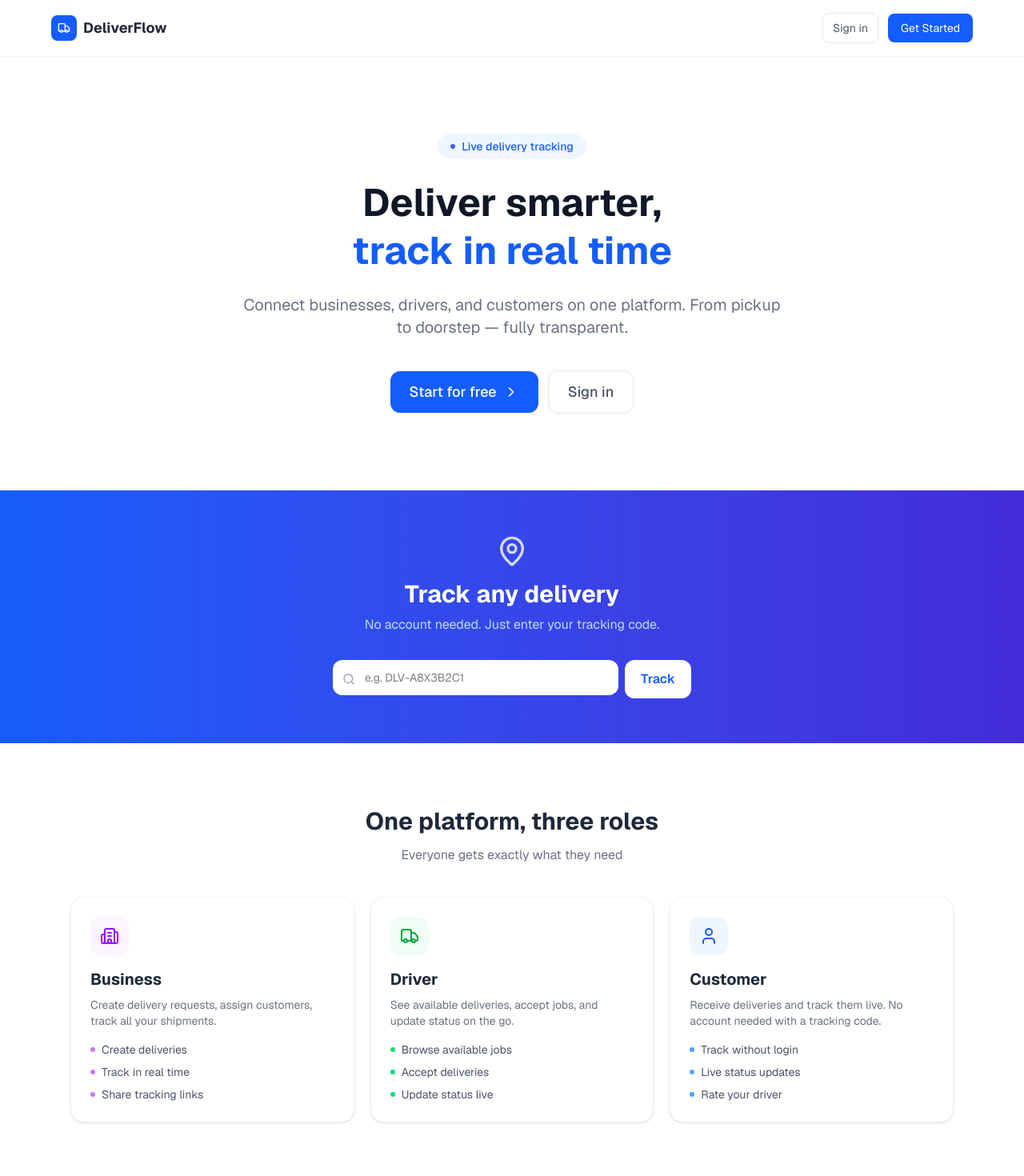
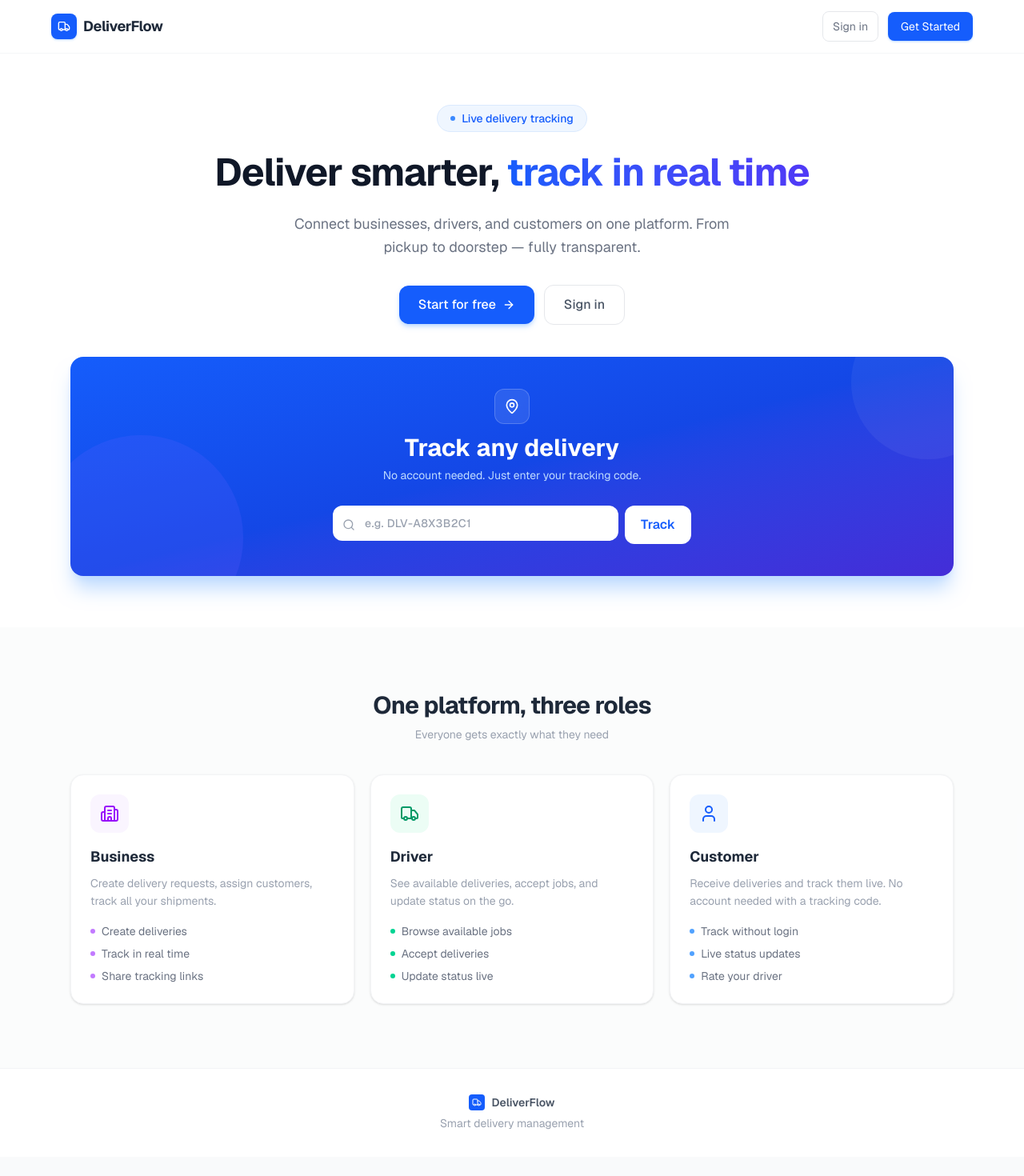
Before and after one commit to Alim1337/delivery-frontend, a Next.js app: page /landing in a window 1280 px wide. Shown: the top 1470 px of the page at 80% size. After the commit the page ends 1446 px from the top, so only its background shows below. Built offline with nearby package versions, Linux system fonts and the light colour scheme.

Commit message:
Update page.js

```diff
--- a/src/app/landing/page.js
+++ b/src/app/landing/page.js
@@ -1,6 +1,6 @@
 "use client";
 import Link from "next/link";
-import { Truck, Package, MapPin, Building2, User, ChevronRight, Search } from "lucide-react";
+import { Truck, Package, MapPin, Building2, User, ChevronRight, Search, ArrowRight } from "lucide-react";
 import { useState } from "react";
 import { useRouter } from "next/navigation";
 
@@ -17,103 +17,131 @@ export default function LandingPage() {
 
   return (
     <div className="min-h-screen bg-white">
-      {/* Navbar */}
-      <nav className="border-b border-gray-100 px-4 md:px-6 py-4 sticky top-0 bg-white z-50">
+      {/* ── Navbar ── */}
+      <nav className="border-b border-gray-100/80 px-4 md:px-6 py-3.5 sticky top-0 bg-white/80 backdrop-blur-md z-50">
         <div className="max-w-6xl mx-auto flex justify-between items-center">
           <div className="flex items-center gap-2">
-            <div className="w-8 h-8 bg-blue-600 rounded-lg flex items-center justify-center">
+            <div className="w-8 h-8 bg-blue-600 rounded-lg flex items-center justify-center shadow-sm shadow-blue-200">
               <Truck className="w-4 h-4 text-white" />
             </div>
-            <span className="font-bold text-gray-800 text-lg">DeliverFlow</span>
+            <span className="font-bold text-gray-800 text-lg tracking-tight">DeliverFlow</span>
           </div>
           <div className="flex items-center gap-2 md:gap-3">
-            <Link href="/login"
-              className="text-sm text-gray-600 hover:text-gray-800 px-3 py-2 rounded-lg border border-gray-200 transition">
+            <Link
+              href="/login"
+              className="text-sm text-gray-500 hover:text-gray-800 px-3 py-2 rounded-lg border border-gray-200 hover:border-gray-300 hover:bg-gray-50 transition-all duration-150"
+            >
               Sign in
             </Link>
-            <Link href="/register"
-              className="text-sm bg-blue-600 text-white px-3 md:px-4 py-2 rounded-lg hover:bg-blue-700 transition">
+            <Link
+              href="/register"
+              className="text-sm bg-blue-600 text-white px-3 md:px-4 py-2 rounded-lg hover:bg-blue-700 transition-all duration-150 shadow-sm shadow-blue-200 hover:shadow-blue-300 hover:-translate-y-px"
+            >
               Get Started
             </Link>
           </div>
         </div>
       </nav>
 
-      {/* Hero */}
-      <section className="max-w-6xl mx-auto px-4 md:px-6 py-16 md:py-24 text-center">
-        <div className="inline-flex items-center gap-2 bg-blue-50 text-blue-600 px-4 py-1.5 rounded-full text-sm font-medium mb-6">
-          <span className="w-1.5 h-1.5 bg-blue-600 rounded-full animate-pulse" />
+      {/* ── Hero ── */}
+      <section className="max-w-6xl mx-auto px-4 md:px-6 pt-12 pb-8 md:pt-16 md:pb-10 text-center">
+        <div className="inline-flex items-center gap-2 bg-blue-50 text-blue-600 px-4 py-1.5 rounded-full text-sm font-medium mb-5 border border-blue-100 animate-fade-up">
+          <span className="w-1.5 h-1.5 bg-blue-500 rounded-full animate-pulse" />
           Live delivery tracking
         </div>
-        <h1 className="text-4xl md:text-5xl font-bold text-gray-900 mb-6 leading-tight">
-          Deliver smarter,<br />
-          <span className="text-blue-600">track in real time</span>
+        <h1 className="text-4xl md:text-5xl font-bold text-gray-900 mb-5 leading-tight tracking-tight">
+          Deliver smarter,{" "}
+          <span className="bg-gradient-to-r from-blue-600 to-indigo-600 bg-clip-text text-transparent">
+            track in real time
+          </span>
         </h1>
-        <p className="text-lg md:text-xl text-gray-500 mb-10 max-w-2xl mx-auto">
+        <p className="text-lg text-gray-500 mb-8 max-w-xl mx-auto leading-relaxed">
           Connect businesses, drivers, and customers on one platform.
           From pickup to doorstep — fully transparent.
         </p>
         <div className="flex flex-col sm:flex-row items-center justify-center gap-3">
-          <Link href="/register"
-            className="w-full sm:w-auto flex items-center justify-center gap-2 bg-blue-600 text-white px-6 py-3 rounded-xl font-medium hover:bg-blue-700 transition text-lg">
-            Start for free <ChevronRight className="w-5 h-5" />
+          <Link
+            href="/register"
+            className="group w-full sm:w-auto flex items-center justify-center gap-2 bg-blue-600 text-white px-6 py-3 rounded-xl font-medium hover:bg-blue-700 transition-all duration-200 text-base shadow-md shadow-blue-200 hover:shadow-lg hover:shadow-blue-300 hover:-translate-y-0.5"
+          >
+            Start for free
+            <ArrowRight className="w-4 h-4 transition-transform duration-200 group-hover:translate-x-1" />
           </Link>
-          <Link href="/login"
-            className="w-full sm:w-auto flex items-center justify-center gap-2 text-gray-600 px-6 py-3 rounded-xl font-medium border border-gray-200 hover:border-gray-300 transition text-lg">
+          <Link
+            href="/login"
+            className="w-full sm:w-auto flex items-center justify-center gap-2 text-gray-600 px-6 py-3 rounded-xl font-medium border border-gray-200 hover:border-gray-300 hover:bg-gray-50 transition-all duration-150 text-base"
+          >
             Sign in
           </Link>
         </div>
       </section>
 
-      {/* Track package section */}
-      <section className="bg-gradient-to-r from-blue-600 to-indigo-700 py-14">
-        <div className="max-w-2xl mx-auto px-4 text-center">
-          <MapPin className="w-10 h-10 mx-auto mb-4 text-white opacity-80" />
-          <h2 className="text-2xl md:text-3xl font-bold text-white mb-2">
+      {/* ── Track package section (moved up, right after hero) ── */}
+      <section className="max-w-6xl mx-auto px-4 md:px-6 pb-12 md:pb-16">
+        <div className="relative overflow-hidden rounded-2xl bg-gradient-to-br from-blue-600 via-blue-700 to-indigo-700 py-10 px-6 text-center shadow-xl shadow-blue-200">
+          {/* decorative rings */}
+          <div className="pointer-events-none absolute -top-16 -right-16 w-48 h-48 rounded-full bg-white/5" />
+          <div className="pointer-events-none absolute -bottom-20 -left-10 w-64 h-64 rounded-full bg-indigo-500/20" />
+
+          <div className="relative">
+            <div className="w-11 h-11 bg-white/10 rounded-xl flex items-center justify-center mx-auto mb-3 backdrop-blur-sm border border-white/20">
+              <MapPin className="w-5 h-5 text-white" />
+            </div>
+            <h2 className="text-2xl md:text-3xl font-bold text-white mb-1.5">
               Track any delivery
             </h2>
-          <p className="text-blue-200 mb-8">No account needed. Just enter your tracking code.</p>
+            <p className="text-blue-200 mb-7 text-sm">
+              No account needed. Just enter your tracking code.
+            </p>
             <form onSubmit={handleTrack} className="flex gap-2 max-w-md mx-auto">
               <div className="relative flex-1">
                 <Search className="absolute left-3 top-1/2 -translate-y-1/2 w-4 h-4 text-gray-400" />
                 <input
-                className="w-full pl-10 pr-4 py-3 rounded-xl text-sm focus:outline-none focus:ring-2 focus:ring-white/50 bg-white"
+                  className="w-full pl-10 pr-4 py-3 rounded-xl text-sm font-medium focus:outline-none focus:ring-2 focus:ring-white/60 bg-white text-gray-800 placeholder-gray-400 tracking-wide transition-shadow duration-150"
                   placeholder="e.g. DLV-A8X3B2C1"
                   value={trackCode}
                   onChange={(e) => setTrackCode(e.target.value.toUpperCase())}
                 />
               </div>
-            <button type="submit"
-              className="bg-white text-blue-600 font-semibold px-5 py-3 rounded-xl hover:bg-blue-50 transition whitespace-nowrap">
+              <button
+                type="submit"
+                className="bg-white text-blue-600 font-semibold px-5 py-3 rounded-xl hover:bg-blue-50 transition-all duration-150 whitespace-nowrap hover:-translate-y-px hover:shadow-md"
+              >
                 Track
               </button>
             </form>
           </div>
+        </div>
       </section>
 
-      {/* How it works */}
-      <section className="py-16 md:py-20">
+      {/* ── How it works ── */}
+      <section className="py-14 md:py-20 bg-gray-50/60">
         <div className="max-w-6xl mx-auto px-4 md:px-6">
-          <h2 className="text-2xl md:text-3xl font-bold text-center text-gray-800 mb-3">
+          <h2 className="text-2xl md:text-3xl font-bold text-center text-gray-800 mb-2 tracking-tight">
             One platform, three roles
           </h2>
-          <p className="text-center text-gray-500 mb-10">Everyone gets exactly what they need</p>
+          <p className="text-center text-gray-400 mb-10 text-sm">
+            Everyone gets exactly what they need
+          </p>
           <div className="grid grid-cols-1 md:grid-cols-3 gap-5">
             {[
               {
-                icon: Building2, color: "purple",
+                icon: Building2,
+                color: "purple",
                 title: "Business",
                 desc: "Create delivery requests, assign customers, track all your shipments.",
                 features: ["Create deliveries", "Track in real time", "Share tracking links"],
               },
               {
-                icon: Truck, color: "green",
+                icon: Truck,
+                color: "green",
                 title: "Driver",
                 desc: "See available deliveries, accept jobs, and update status on the go.",
                 features: ["Browse available jobs", "Accept deliveries", "Update status live"],
               },
               {
-                icon: User, color: "blue",
+                icon: User,
+                color: "blue",
                 title: "Customer",
                 desc: "Receive deliveries and track them live. No account needed with a tracking code.",
                 features: ["Track without login", "Live status updates", "Rate your driver"],
@@ -121,21 +149,48 @@ export default function LandingPage() {
             ].map((card) => {
               const Icon = card.icon;
               const colors = {
-                purple: { bg: "bg-purple-50", text: "text-purple-600", dot: "bg-purple-400" },
-                green: { bg: "bg-green-50", text: "text-green-600", dot: "bg-green-400" },
-                blue: { bg: "bg-blue-50", text: "text-blue-600", dot: "bg-blue-400" },
+                purple: {
+                  bg: "bg-purple-50",
+                  text: "text-purple-600",
+                  dot: "bg-purple-400",
+                  bar: "from-purple-500 to-violet-400",
+                  ring: "group-hover:ring-purple-100",
+                },
+                green: {
+                  bg: "bg-emerald-50",
+                  text: "text-emerald-600",
+                  dot: "bg-emerald-400",
+                  bar: "from-emerald-500 to-teal-400",
+                  ring: "group-hover:ring-emerald-100",
+                },
+                blue: {
+                  bg: "bg-blue-50",
+                  text: "text-blue-600",
+                  dot: "bg-blue-400",
+                  bar: "from-blue-500 to-indigo-400",
+                  ring: "group-hover:ring-blue-100",
+                },
               };
               const c = colors[card.color];
               return (
-                <div key={card.title} className="bg-white rounded-2xl p-6 shadow-sm border border-gray-100">
-                  <div className={`w-12 h-12 ${c.bg} rounded-xl flex items-center justify-center mb-4`}>
+                <div
+                  key={card.title}
+                  className={`group relative bg-white rounded-2xl p-6 shadow-sm border border-gray-100 hover:border-gray-200 hover:-translate-y-1.5 hover:shadow-lg transition-all duration-300 overflow-hidden`}
+                >
+                  {/* animated bottom bar */}
+                  <div
+                    className={`absolute bottom-0 left-0 right-0 h-0.5 bg-gradient-to-r ${c.bar} scale-x-0 group-hover:scale-x-100 transition-transform duration-300 origin-left`}
+                  />
+                  <div
+                    className={`w-12 h-12 ${c.bg} rounded-xl flex items-center justify-center mb-4 transition-transform duration-300 group-hover:scale-110 group-hover:rotate-[-4deg]`}
+                  >
                     <Icon className={`w-6 h-6 ${c.text}`} />
                   </div>
-                  <h3 className="text-xl font-bold text-gray-800 mb-2">{card.title}</h3>
-                  <p className="text-gray-500 text-sm mb-4">{card.desc}</p>
+                  <h3 className="text-lg font-bold text-gray-800 mb-2">{card.title}</h3>
+                  <p className="text-gray-400 text-sm mb-4 leading-relaxed">{card.desc}</p>
                   <ul className="space-y-2">
-                    {card.features.map(f => (
-                      <li key={f} className="flex items-center gap-2 text-sm text-gray-600">
+                    {card.features.map((f) => (
+                      <li key={f} className="flex items-center gap-2 text-sm text-gray-500">
                         <span className={`w-1.5 h-1.5 rounded-full flex-shrink-0 ${c.dot}`} />
                         {f}
                       </li>
@@ -148,9 +203,9 @@ export default function LandingPage() {
         </div>
       </section>
 
-      {/* Footer */}
+      {/* ── Footer ── */}
       <footer className="border-t border-gray-100 py-8 text-center text-sm text-gray-400">
-        <div className="flex items-center justify-center gap-2 mb-2">
+        <div className="flex items-center justify-center gap-2 mb-1.5">
           <div className="w-5 h-5 bg-blue-600 rounded flex items-center justify-center">
             <Truck className="w-3 h-3 text-white" />
           </div>
```
Lines whose indentation alone changed are shown as unchanged.
